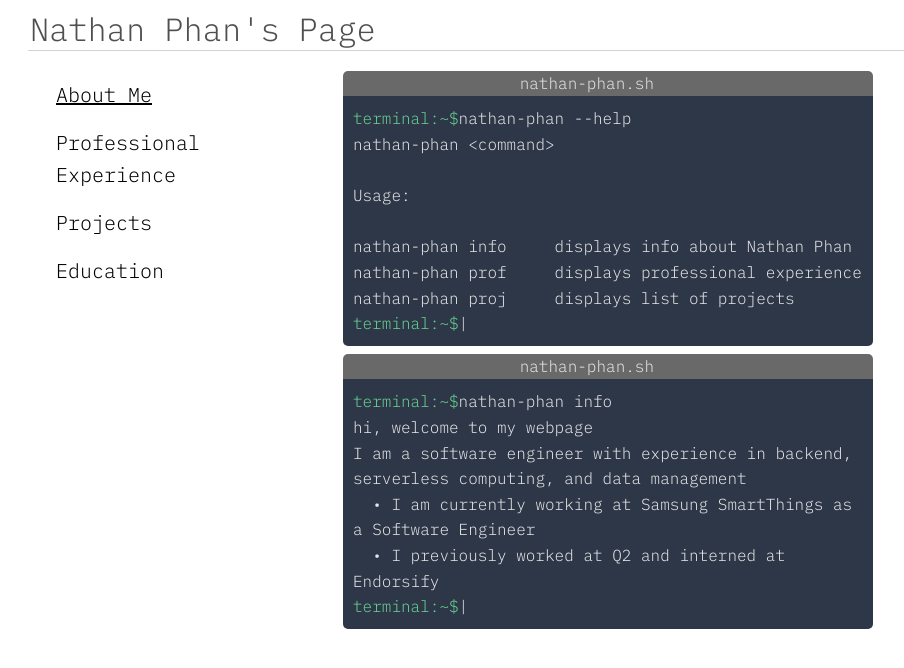
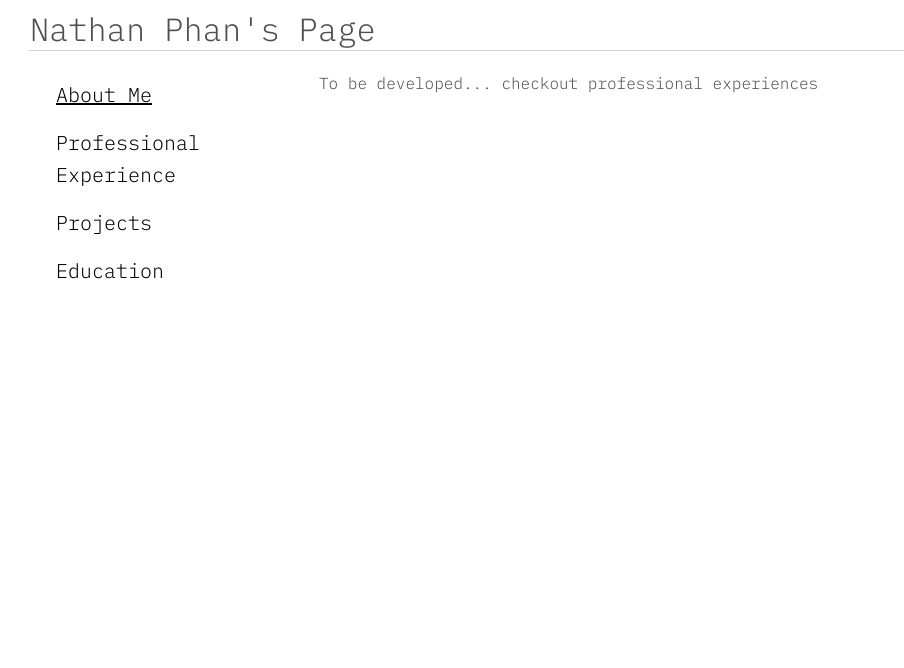
Before and after one commit to nathanphan26/personal-website, a React (Create React App) app: page / in a window 1280 px wide. Shown: the top 668 px of the page, without its empty margins (54-958 px from the left). Built offline with nearby package versions, Linux system fonts and the light colour scheme.

Commit message:
Prod commit

```diff
--- a/src/components/about.js
+++ b/src/components/about.js
@@ -1,75 +1,10 @@
 function About() {
     return (
         <div class="col-md-8">
-                    <section id="terminal" class="py-1">
-                        <div class="container">
-                            <div class="col-md-8 terminal-header">
-                                <div class="alignleft">
-                                    <i class="fa-solid fa-circle fa-sm terminal-button terminal-button-red"></i>
-                                    <i class="fa-solid fa-circle fa-sm terminal-button terminal-button-yellow"></i>
-                                    <i class="fa-solid fa-circle fa-sm terminal-button terminal-button-green"></i>
-                                </div>
-                                <div class="aligncenter">
-                                    <div class="terminal-title">nathan-phan.sh</div>
-                                </div>
-                            </div>
-                            <div class="col-md-8 terminal-body">
-                                <div class="terminal-line">
-                                    <span class="terminal-prompt">terminal:~$</span>
-                                    <span class="terminal-output">nathan-phan --help</span>
-                                    <br/>
-                                    <span class="terminal-output">nathan-phan &lt;command&gt;</span>
-                                    <br/>
-                                    <br/>
-                                    <span class="terminal-output">Usage:</span>
-                                    <br/>
-                                    <br/>
-                                    <span class="terminal-output">nathan-phan info &nbsp; &nbsp; displays info about Nathan Phan</span>
-                                    <br/>
-                                    <span class="terminal-output">nathan-phan prof &nbsp; &nbsp; displays professional experience</span>
-                                    <br/>
-                                    <span class="terminal-output">nathan-phan proj &nbsp; &nbsp; displays list of projects</span>
-                                    <br/>
-                                    <span class="terminal-prompt">terminal:~$</span>
-                                    <span class="terminal-output">|</span>
-                                </div>
-
-                            </div>
-                        </div>
-                    </section>
-                    <section id="terminal" class="py-1">
-                        <div class="container">
-                            <div class="col-md-8 terminal-header">
-                                <div class="alignleft">
-                                    <i class="fa-solid fa-circle fa-sm terminal-button terminal-button-red"></i>
-                                    <i class="fa-solid fa-circle fa-sm terminal-button terminal-button-yellow"></i>
-                                    <i class="fa-solid fa-circle fa-sm terminal-button terminal-button-green"></i>
-                                </div>
-                                <div class="aligncenter">
-                                    <div class="terminal-title">nathan-phan.sh</div>
-                                </div>
-                            </div>
-                            <div class="col-md-8 terminal-body">
-                                <div class="terminal-line">
-                                    <span class="terminal-prompt">terminal:~$</span>
-                                    <span class="terminal-output">nathan-phan info</span>
-                                    <br/>
-                                    <span class="terminal-output">hi, welcome to my webpage</span>
-                                    <br/>
-                                    <span class="terminal-output">I am a software engineer with experience in backend, serverless computing, and data management</span>
-                                    <br/>
-                                    <span class="terminal-output">&nbsp; • I am currently working at Samsung SmartThings as a Software Engineer</span>
-                                    <br/>
-                                    <span class="terminal-output">&nbsp; • I previously worked at Q2 and interned at Endorsify</span>
-                                    <br/>
-                                    <span class="terminal-prompt">terminal:~$</span>
-                                    <span class="terminal-output">|</span>
-                                </div>
-
-                            </div>
-                        </div>
-                    </section>
-                </div>
+            <section id="about" class="py-1">
+                To be developed... checkout professional experiences
+            </section>
+        </div>
     )
 }
 
--- a/src/components/education.js
+++ b/src/components/education.js
@@ -1,44 +1,10 @@
 function Education() {
     return (
-        <div class="col-md-6">
-                    <section class="py-1 education">
-                        <h5 class="fw-bold">Self Learning</h5>
-                        <h6>
-                            &nbsp; &nbsp; •
-                            <a href="https://www.linkedin.com/learning/learning-amazon-web-services-aws-for-developers-14924833">
-                                AWS for Developers
-                            </a>
-                        </h6>
-                        <h6>
-                            &nbsp; &nbsp; •
-                            <a href="https://www.linkedin.com/learning/go-essential-training-16567666">
-                                Go Essential Training
-                            </a>
-                        </h6>
-                        <h6>
-                            &nbsp; &nbsp; •
-                            <a href="https://www.linkedin.com/learning/learning-to-build-alexa-skills">
-                                Build Alexa Skills
-                            </a>
-                        </h6>
-                    </section>
-                    <hr></hr>
-                    <section class="py-1 education">
-                        <h5 class="fw-bold">University of California, Santa Cruz</h5>
-                        <h6 class="fw-bold">Computer Science</h6>
-                        <p class="text-muted mb-2 fw-bold">2014 - 2018</p>
-                        <h6>
-                            &nbsp; &nbsp; • Software
-                        </h6>
-                        <p class="text-muted">
-
-                        </p>
-                        <h6>
-                            &nbsp; &nbsp; • Mathematics
-                        </h6>
-                    </section>
-                    <hr></hr>
-                </div>
+        <div class="col-md-8">
+            <section id="project" class="py-1">
+                To be developed... checkout professional experiences
+            </section>
+        </div>
     )
 }
 
--- a/src/components/projects.js
+++ b/src/components/projects.js
@@ -1,7 +1,9 @@
 function Projects() {
     return (
-        <div>
-
+        <div class="col-md-8">
+            <section id="project" class="py-1">
+                To be developed... checkout professional experiences
+            </section>
         </div>
     )
 }
```
